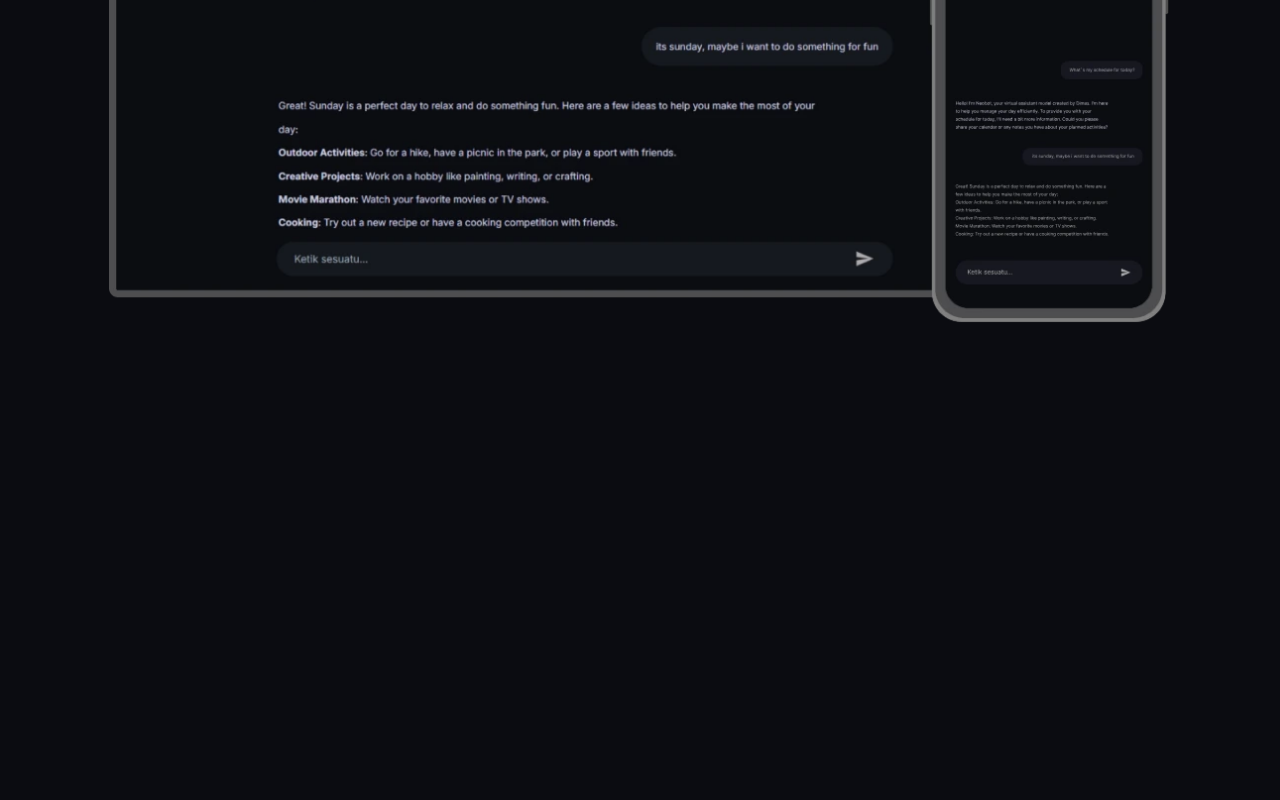
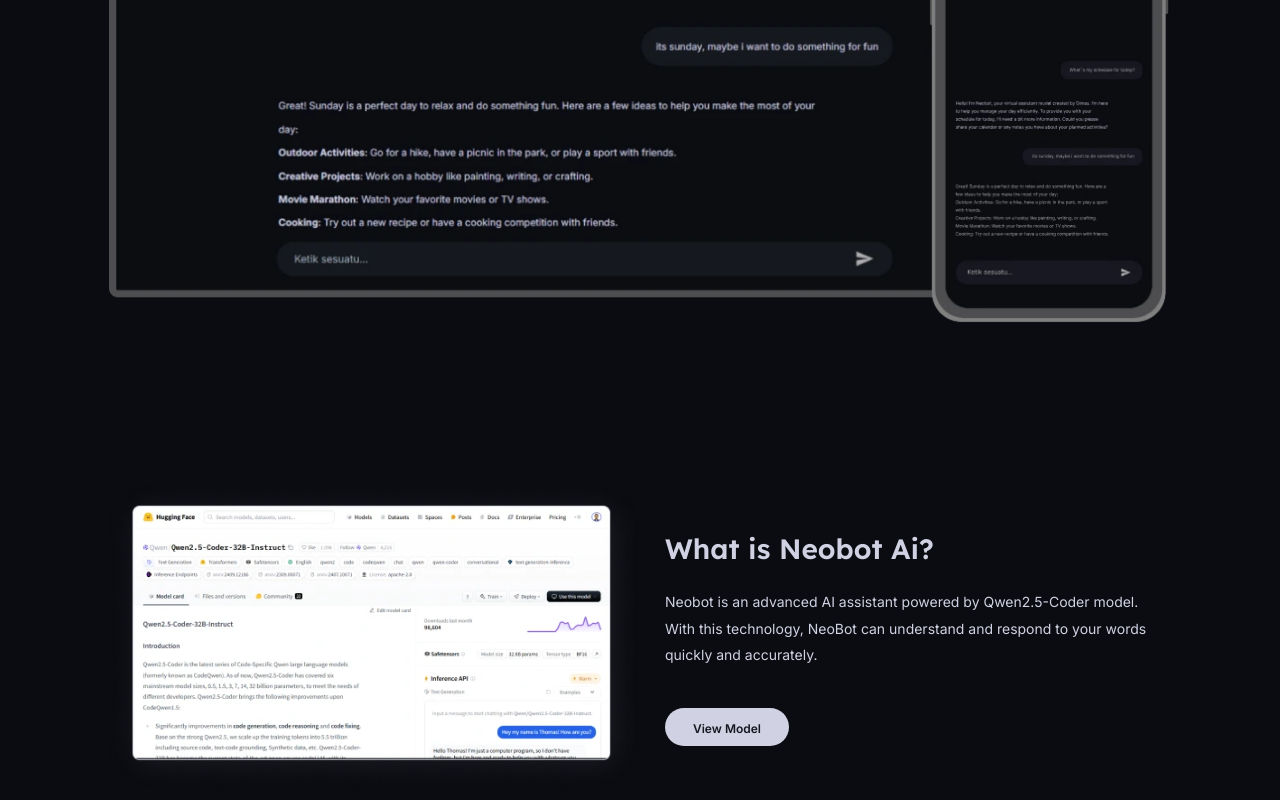
Before and after one commit to dimasrisky/neobit-ai, a React (Vite) app: page / in a window 1280 px wide. Shown: the part 784-1584 px from the top of the page. Before the commit the page ends 1113 px from the top, so only its background shows below. Built offline with nearby package versions, Linux system fonts and the light colour scheme; no server answers; what @huggingface/inference would draw is missing.

Commit message:
add(landing): About

```diff
--- a/src/components/Components.tsx
+++ b/src/components/Components.tsx
@@ -7,5 +7,6 @@
 // Landing Components
 import Navbar from "./Navbar"
 import Hero from "./landing/Hero"
+import About from "./landing/About"
 
-export { ExamplePrompt, ActiveConversation, NewConversation, BubbleChatLoading, BubbleChat, Navbar, Hero }
+export { ExamplePrompt, ActiveConversation, NewConversation, BubbleChatLoading, BubbleChat, Navbar, Hero, About }
--- /dev/null
+++ b/src/components/landing/About.tsx
@@ -0,0 +1,21 @@
+import React from 'react'
+import heroImage from '../../assets/img/about-image.webp'
+
+const About: React.FC = () => {
+  return (
+    <section id='about'>
+        <div className='w-full mx-auto flex flex-col items-start mt-[100px] md:flex-row md:justify-center md:items-center md:gap-5 lg:gap-10 lg:mt-[159px]'>
+            <img src={heroImage} alt="about-image" className='w-full scale-110 md:w-[350px] lg:w-[500px]'/>
+            <div className='text-primary-white'>
+                <h1 className='font-lexend font-semibold text-[23px] sm:text-[28px] md:text-[18px] lg:text-[28px]'>What is Neobot Ai?</h1>
+                <p className='font-inter text-[11px] leading-[190%] mt-[19px] mb-[39px] sm:text-[13px] md:text-[9px] lg:text-[14px] lg:max-w-[490px]'>Neobot is an advanced AI assistant powered by Qwen2.5-Coder model. With this technology, NeoBot can understand and respond to your words quickly and accurately.</p>
+                <button className="bg-primary-white py-[7px] px-[28px] rounded-full outline-none transition-all duration-300 ease-in-out hover:scale-105 hover:shadow-lg hover:shadow-primary-white/20 md:py-[5px] md:px-[25px] lg:py-[7px] lg:px-[28px]">
+                    <a href="#" className="text-secondary-black text-[12px] font-semibold">View Model</a>
+                </button>
+            </div>
+        </div>
+    </section>
+  )
+}
+
+export default About
--- a/src/pages/Home.tsx
+++ b/src/pages/Home.tsx
@@ -1,5 +1,5 @@
 import React from 'react'
-import { Navbar, Hero } from '../components/Components'
+import { Navbar, Hero, About } from '../components/Components'
 
 const Home: React.FC = () => {
   return (
@@ -7,6 +7,7 @@
     <div className='mx-auto w-[85%] xl:w-[1180px]'>
       <Navbar />
       <Hero />
+      <About />
     </div>
     </>
   )
```
Also changed, not shown: src/assets/img/about-image.webp (renamed from src/assets/img/about-img.webp).
